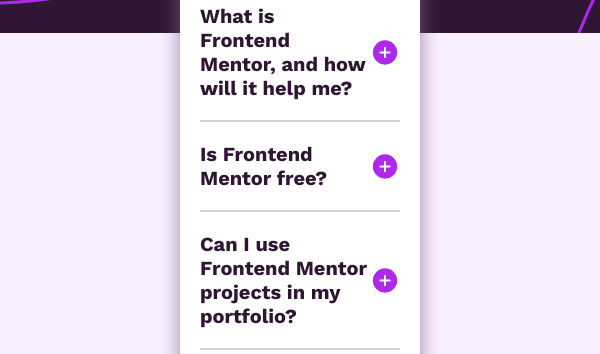
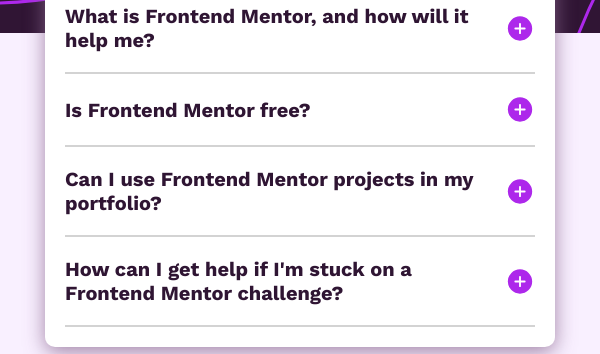
Before and after one commit to vernonroque/faq-accordion, a plain HTML site: page index.html in a window 600 px wide. Shown: the part 167-521 px from the top of the page. Drawn offline with nearby package versions, Linux system fonts and the light colour scheme.

Commit message:
Added more responsive design

```diff
--- a/index.css
+++ b/index.css
@@ -27,7 +27,7 @@ p{
     justify-content:center;
     align-items:flex-start;
     flex-direction:column;
-    width: 40%;
+    width: 576px;
     margin: 0 auto;
     margin-top:90px;
     padding:20px;
@@ -110,5 +110,11 @@ p{
         width:85%;
         margin:0 auto;
     }
+}
+
+@media only screen and (min-width:401px) and (max-width:600px){
+    .main-card{
+        width: 85%;
+    }
 
 }
```
